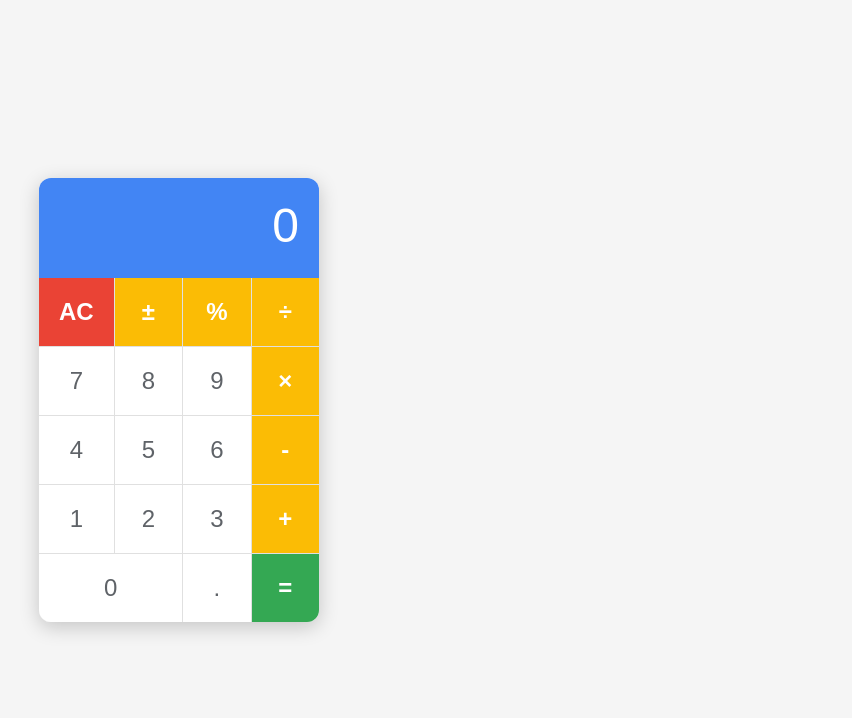
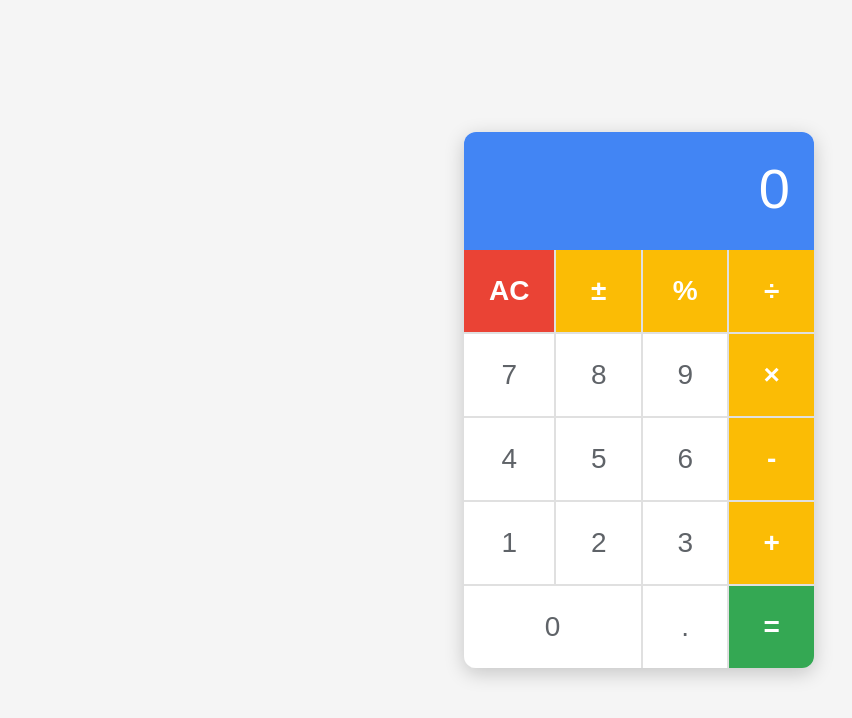
Before and after one commit to NitishTRI3D/online-calculator, a plain HTML site: page index.html in a window 1280 px wide. Shown: the whole page, without its empty margins (1-853 px from the left). Drawn offline with Linux system fonts and the light colour scheme.

Commit message:
Center calculator and increase size for better usability

```diff
--- a/styles.css
+++ b/styles.css
@@ -7,15 +7,14 @@
 
 body {
     display: flex;
-    justify-content: flex-start; /* Changed from center to flex-start to align to left */
+    justify-content: center; /* Changed back to center */
     align-items: center;
     min-height: 100vh;
     background-color: #f5f5f5;
-    padding-left: 40px; /* Added left padding for some space from the edge */
 }
 
 .calculator {
-    width: 280px;
+    width: 350px; /* Increased from 280px to 350px */
     border-radius: 12px;
     overflow: hidden;
     box-shadow: 0px 5px 20px rgba(0, 0, 0, 0.2);
@@ -23,18 +22,18 @@ body {
 }
 
 .calculator-display {
-    padding: 20px;
+    padding: 24px; /* Increased padding */
     background-color: #4285F4; /* Google Blue */
     text-align: right;
     color: white;
-    font-size: 48px;
+    font-size: 56px; /* Increased from 48px to 56px */
     font-weight: 300;
     overflow: hidden;
 }
 
 #display {
     width: 100%;
-    height: 60px;
+    height: 70px; /* Increased from 60px to 70px */
     overflow: hidden;
     text-overflow: ellipsis;
     white-space: nowrap;
@@ -43,16 +42,16 @@ body {
 .calculator-keys {
     display: grid;
     grid-template-columns: repeat(4, 1fr);
-    grid-gap: 1px;
+    grid-gap: 2px; /* Increased from 1px to 2px */
     background-color: #e0e0e0;
 }
 
 button {
     border: none;
     background-color: white;
-    font-size: 24px;
+    font-size: 28px; /* Increased from 24px to 28px */
     color: #5f6368; /* Google gray text */
-    padding: 20px;
+    padding: 25px; /* Increased from 20px to 25px */
     cursor: pointer;
     transition: background-color 0.2s;
 }
```
